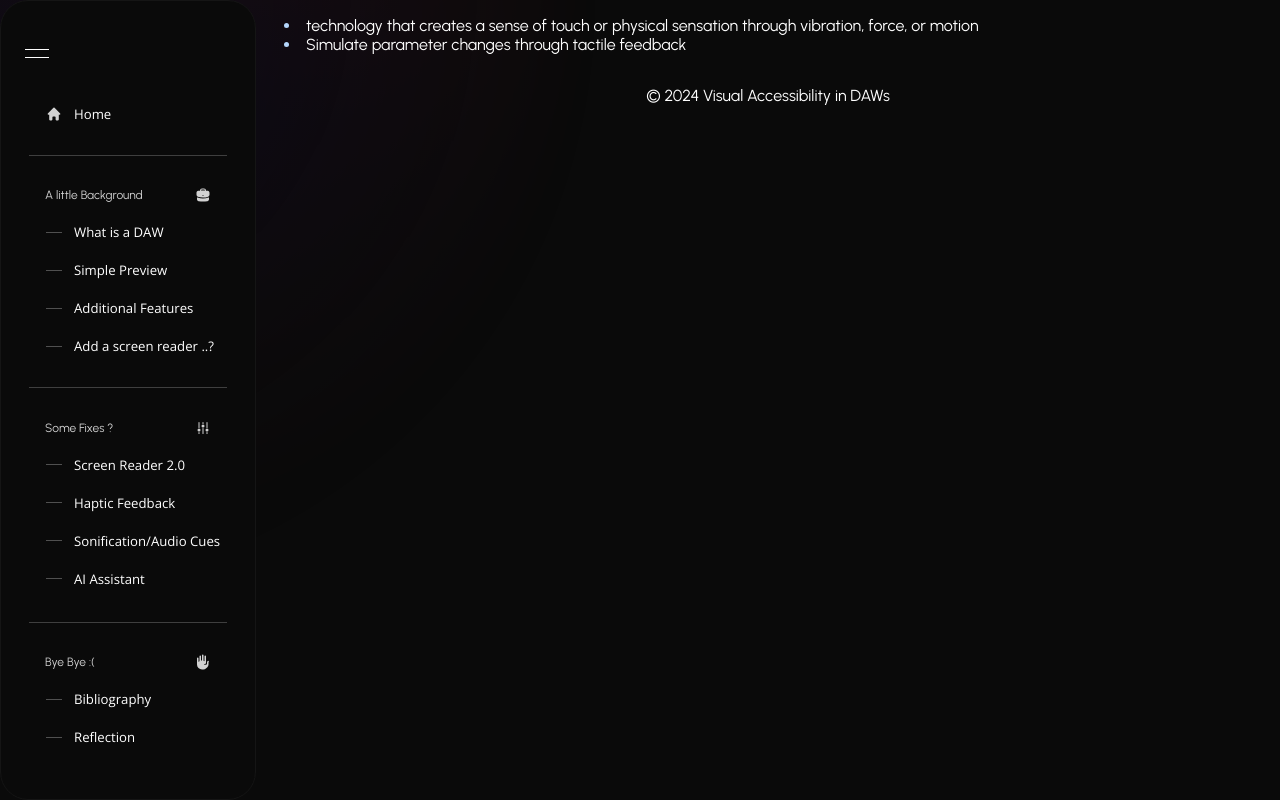
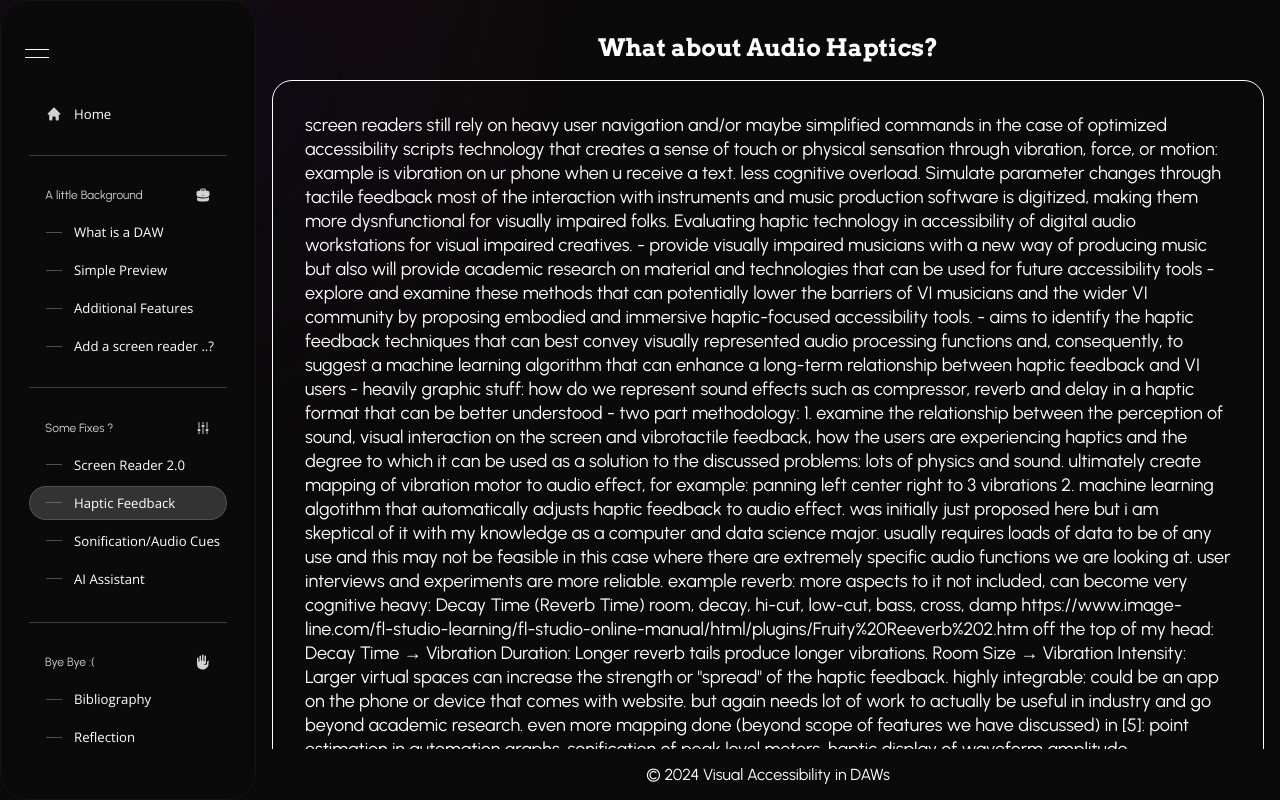
Before and after one commit to ota231/viz-daw-next, a Next.js app: page /learning/haptic-feedback in a window 1280 px wide. Built offline with nearby package versions, Linux system fonts and the light colour scheme.

Commit message:
finish outline for haptic feedback

```diff
--- a/src/app/learning/additional-features/page.tsx
+++ b/src/app/learning/additional-features/page.tsx
@@ -38,6 +38,8 @@ export default function AddMoreStuff() {
                     for simplicity knobs, sliders done for entire sequence rather than per instrument
                     notice how things can become really complex really fast !
                     omitted tracks, here instruments are kind of like tracks.
+
+                    more 'graphical' stuff not included because of limitations of tone.js: EQ, compression
                 </Text>
             </Flex>
 
--- a/src/app/learning/haptic-feedback/page.tsx
+++ b/src/app/learning/haptic-feedback/page.tsx
@@ -1,10 +1,87 @@
+import { Flex, Text, SmartLink, Grid, SmartImage, Button, Arrow } from '@/once-ui/components';
+
 export default function HapticFeedback() {
     return (
-        <div>
-            <ul>
-                <li>technology that creates a sense of touch or physical sensation through vibration, force, or motion</li>
-                <li>Simulate parameter changes through tactile feedback</li>
-            </ul>
-        </div>
+        <Flex
+            direction='column'>
+            <Flex
+                as="header"
+                paddingY='16'
+                paddingX="16"
+                justifyContent="center"
+                alignItems="center"
+                maxHeight={64}
+                radius='l'
+                background='transparent'
+            >
+                <Text
+                    as="h1"
+                    variant='heading-strong-xl'
+                    align='center'>
+                    What about Audio Haptics?
+                </Text>
+
+            </Flex>
+
+            <Flex
+                borderStyle='solid-1'
+                radius='s'>
+                <Text
+                    as='p'
+                    variant='body-default-l'
+                    padding='32'>
+                    screen readers still rely on heavy user navigation and/or maybe simplified commands in the case of optimized accessibility scripts
+                    technology that creates a sense of touch or physical sensation through vibration, force, or motion: example is vibration on ur phone when u receive a text. less cognitive overload.
+                    Simulate parameter changes through tactile feedback
+                    most of the interaction with instruments and music production software is digitized, making them more dysnfunctional for visually impaired folks.
+
+                    Evaluating haptic technology in accessibility of digital audio workstations for visual impaired creatives.
+                    - provide visually impaired musicians with a new way of producing music but also will provide academic research on material and technologies that can be used for future accessibility tools
+                    - explore and examine these methods that can potentially lower the barriers of VI musicians and the wider VI community by proposing embodied and immersive haptic-focused accessibility tools.
+                    - aims to identify the haptic feedback techniques that can best convey visually represented audio processing functions and, consequently, to suggest a machine learning algorithm that can enhance a long-term relationship between haptic feedback and VI users
+                    - heavily graphic stuff: how do we represent sound effects such as compressor, reverb and delay in a haptic format that can be better understood
+                    - two part methodology:
+                    1. examine the relationship between the perception of sound, visual interaction on the screen and vibrotactile feedback, how the users are experiencing haptics and the degree to which it can be used as a solution to the discussed problems: lots of physics and sound.
+                    ultimately create mapping of vibration motor to audio effect, for example: panning left center right to 3 vibrations
+                    2. machine learning algotithm that automatically adjusts haptic feedback to audio effect. was initially just proposed here but i am skeptical of it with my knowledge as a computer and data science major. usually requires loads of data
+                    to be of any use and this may not be feasible in this case where there are extremely specific audio functions we are looking at. user interviews and experiments are more reliable.
+
+                    example reverb: more aspects to it not included, can become very cognitive heavy: Decay Time (Reverb Time)
+                    room, decay, hi-cut, low-cut, bass, cross, damp
+                    https://www.image-line.com/fl-studio-learning/fl-studio-online-manual/html/plugins/Fruity%20Reeverb%202.htm
+                    off the top of my head: Decay Time → Vibration Duration: Longer reverb tails produce longer vibrations.
+                    Room Size → Vibration Intensity: Larger virtual spaces can increase the strength or "spread" of the haptic feedback.
+
+                    highly integrable: could be an app on the phone or device that comes with website. but again needs lot of work to actually be useful in industry and go beyond academic research.
+
+                    even more mapping done (beyond scope of features we have discussed) in [5]: point estimation in automation graphs, sonification of peak level meters, haptic display of waveform amplitude
+                </Text>
+            </Flex>
+
+            <Flex
+                fillWidth>
+            </Flex>
+
+
+            <Flex
+                margin='16'
+                padding='16'
+                justifyContent='right'
+                fillWidth
+            >
+                <Button
+                    id="next"
+                    href='/learning/sonification'
+                    variant="primary">
+                    <Flex alignItems="center">
+                        Next: Sonification + Audio Cues
+                        <Arrow trigger="#next" color='onSolid' />
+                    </Flex>
+                </Button>
+
+            </Flex>
+
+        </Flex>
+
     );
 }
--- a/src/once-ui/modules/layout/Sidebar.tsx
+++ b/src/once-ui/modules/layout/Sidebar.tsx
@@ -79,7 +79,7 @@ const Sidebar: React.FC = ({
                             width="fill"
                             align="start"
                             href="/learning/what-is-daw"
-                            selected={pathname === 'users'}>
+                            selected={pathname === '/learning/what-is-daw'}>
                             <Flex
                                 padding="4" gap="12"
                                 alignItems="center"
@@ -95,7 +95,7 @@ const Sidebar: React.FC = ({
                             width="fill"
                             align="start"
                             href="/learning/simple-preview"
-                            selected={pathname === 'roles'}>
+                            selected={pathname === '/learning/simple-preview'}>
                             <Flex
                                 padding="4"
                                 alignItems="center"
@@ -112,7 +112,7 @@ const Sidebar: React.FC = ({
                             width="fill"
                             align="start"
                             href="/learning/additional-features"
-                            selected={pathname === 'permissions'}>
+                            selected={pathname === '/learning/additional-features'}>
                             <Flex
                                 padding="4" gap="12"
                                 alignItems="center"
@@ -128,7 +128,7 @@ const Sidebar: React.FC = ({
                             width="fill"
                             align="start"
                             href="/learning/screen-reader"
-                            selected={pathname === 'permissions'}>
+                            selected={pathname === '/learning/screen-reader'}>
                             <Flex
                                 padding="4" gap="12"
                                 alignItems="center"
@@ -168,7 +168,7 @@ const Sidebar: React.FC = ({
                             width="fill"
                             align="start"
                             href="/learning/screen-reader-improved"
-                            selected={pathname === 'overview'}>
+                            selected={pathname === '/learning/screen-reader-improved'}>
                             <Flex
                                 padding="4" gap="12"
                                 alignItems="center"
@@ -184,7 +184,7 @@ const Sidebar: React.FC = ({
                             width="fill"
                             align="start"
                             href="/learning/haptic-feedback"
-                            selected={pathname === 'projects'}>
+                            selected={pathname === '/learning/haptic-feedback'}>
                             <Flex
                                 padding="4" gap="12"
                                 alignItems="center"
@@ -200,7 +200,7 @@ const Sidebar: React.FC = ({
                             width="fill"
                             align="start"
                             href="/learning/sonification"
-                            selected={pathname === 'projects'}>
+                            selected={pathname === '/learning/sonification'}>
                             <Flex
                                 padding="4" gap="12"
                                 alignItems="center"
@@ -216,7 +216,7 @@ const Sidebar: React.FC = ({
                             width="fill"
                             align="start"
                             href="/learning/ai-assistant"
-                            selected={pathname === 'projects'}>
+                            selected={pathname === '/learning/ai-assistant'}>
                             <Flex
                                 padding="4" gap="12"
                                 alignItems="center"
@@ -258,7 +258,7 @@ const Sidebar: React.FC = ({
                             width="fill"
                             align="start"
                             href="/learning/citation"
-                            selected={pathname === 'projects'}>
+                            selected={pathname === '/learning/citation'}>
                             <Flex
                                 padding="4" gap="12"
                                 alignItems="center"
@@ -274,7 +274,7 @@ const Sidebar: React.FC = ({
                             width="fill"
                             align="start"
                             href="/learning/reflection"
-                            selected={pathname === 'projects'}>
+                            selected={pathname === '/learning/reflection'}>
                             <Flex
                                 padding="4" gap="12"
                                 alignItems="center"
```
Also changed, not shown: src/app/learning/citation/page.tsx (+10 -0 lines), public/images/reeverb2.png (added).
